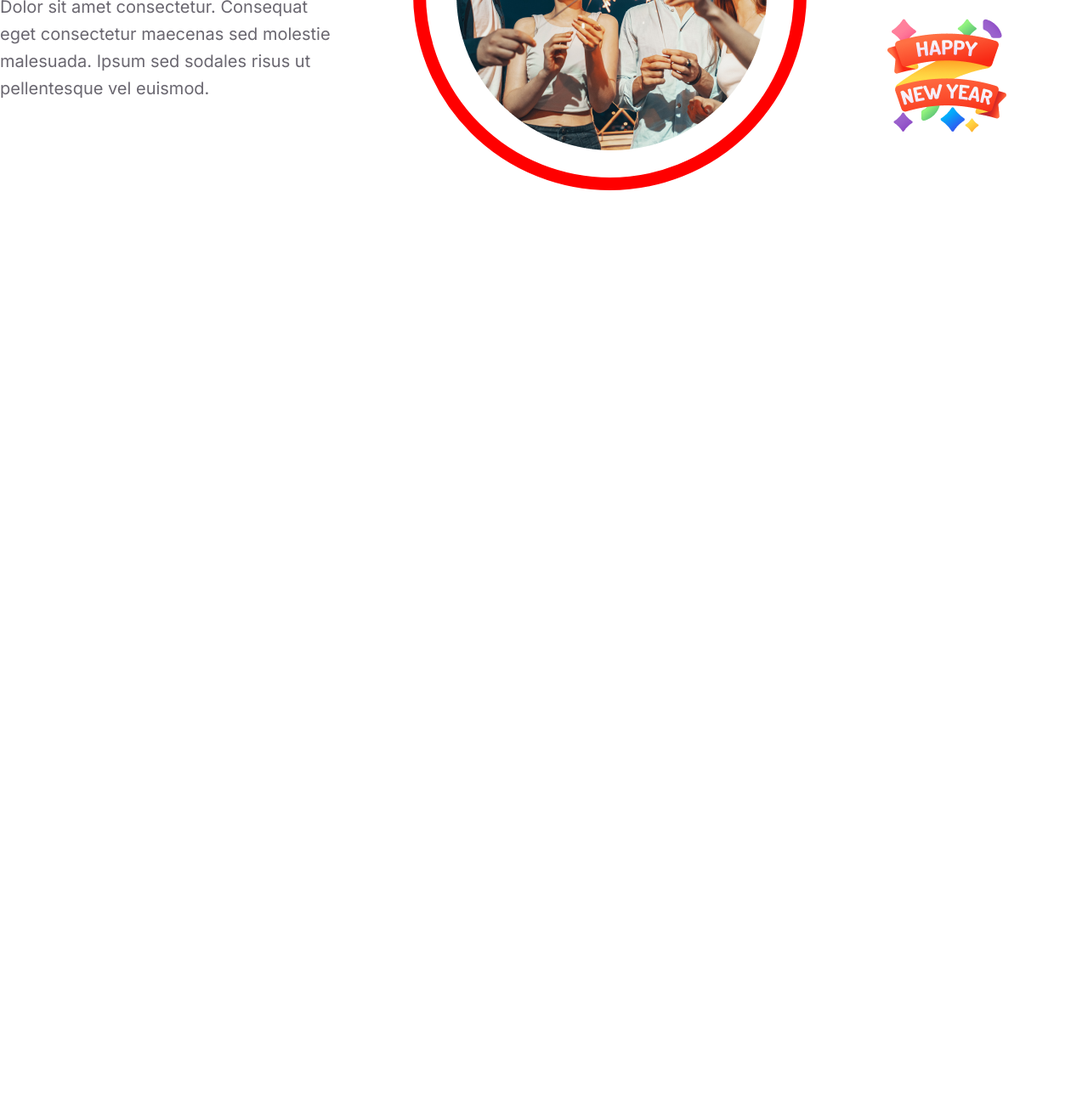
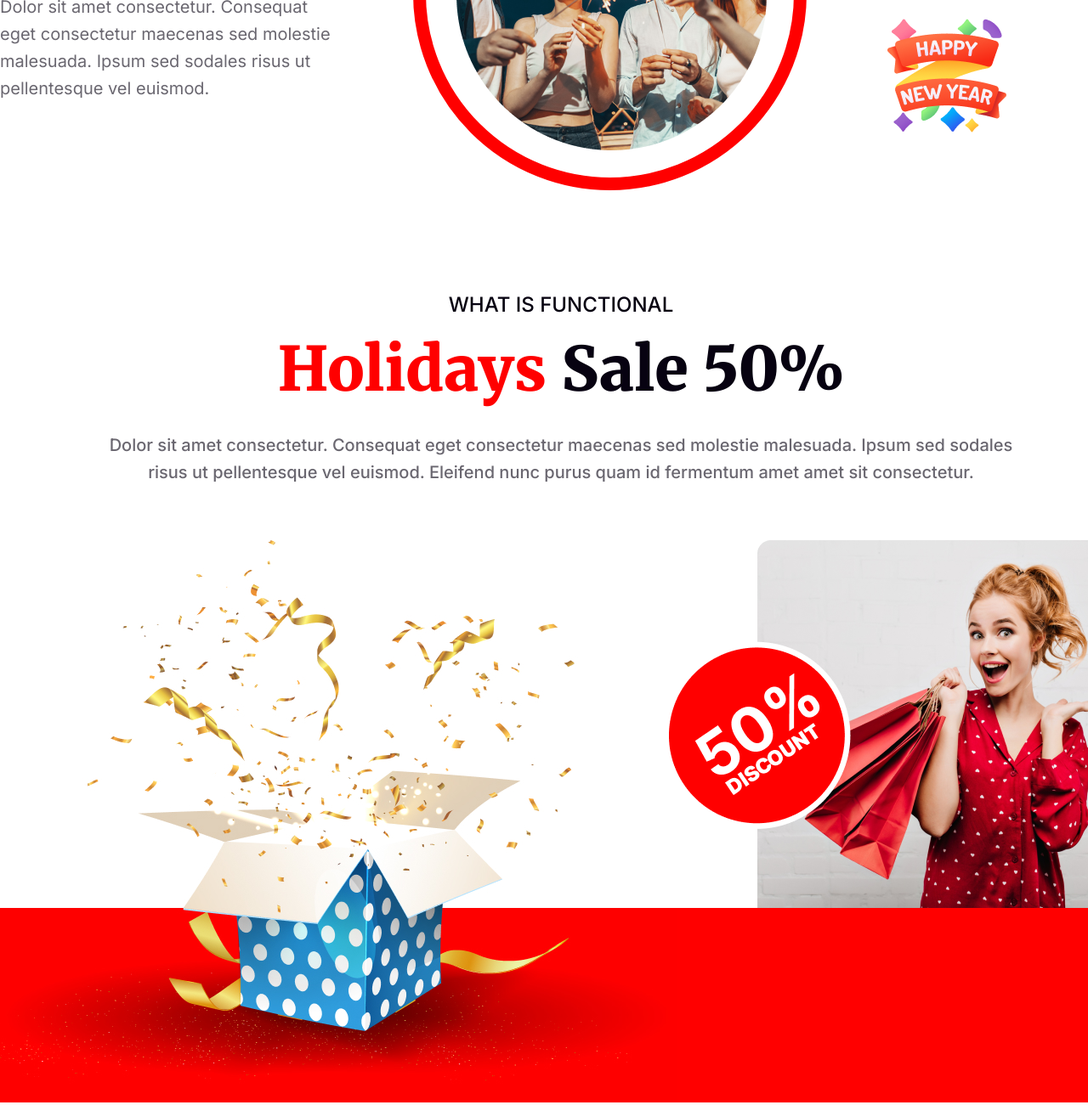
Before and after one commit to awsafur2324/new-year-template-assignment-, a plain HTML site: page index.html in a window 1280 px wide. Shown: the part 3247-4548 px from the top of the page at 85% size. Before the commit the page ends 3471 px from the top, so only its background shows below. Drawn offline with Linux system fonts and the light colour scheme.

Commit message:
Holiday sales added

```diff
--- a/css/style.css
+++ b/css/style.css
@@ -174,6 +174,7 @@ main {
     flex-direction: row;
     align-items: center;
     justify-content: space-between;
+    margin-bottom: 120px;
 }
 
 .newyear_offer>.left_section {
@@ -246,3 +247,73 @@ main {
     line-height: 32px;
     margin: 16px 0px 22px 0px;
 }
+
+/* Holydays sales */
+.holiday_sale {
+    width: 100%;
+    display: flex;
+    flex-direction: column;
+    justify-content: center;
+    align-items: center;
+}
+
+.holiday_sale>h3 {
+    color: #070211;
+    font-family: Inter;
+    font-size: 24px;
+    font-weight: 500;
+}
+
+.holiday_sale>h1 {
+    color: #070211;
+    font-family: Merriweather;
+    font-size: 72px;
+    font-weight: 900;
+    margin: 16px 0 28px 0;
+}
+
+.holiday_sale>h1>span {
+    color: #F00;
+}
+
+.holiday_sale>p {
+    width: 1068px;
+    color: rgba(7, 2, 17, 0.60);
+    text-align: center;
+    font-family: Inter;
+    font-size: 20px;
+    font-weight: 500;
+    line-height: 32px;
+}
+
+.bg_discount {
+    margin: 64px 0 120px 0;
+    width: 100%;
+    height: 662px;
+    position: relative;
+    border-radius: 15px;
+}
+
+.bg_discount img {
+    position: absolute;
+
+}
+
+.red_bar {
+    bottom: 0;
+}
+
+.box {
+    z-index: 1;
+
+}
+
+.discount {
+    top: 77px;
+    right: 276px;
+    z-index: 1;
+}
+
+.girls {
+    right: 0;
+}
--- a/index.html
+++ b/index.html
@@ -43,7 +43,8 @@
         <!-- .night_party>h1+p+btn -->
         <div class="night_party">
             <h1>Welcome to midnight party</h1>
-            <p>Dolor sit amet consectetur. Consequat eget consectetur maecenas sed molestie malesuada. Ipsum sed sodales risus ut pellentesque vel euismod.</p>
+            <p>Dolor sit amet consectetur. Consequat eget consectetur maecenas sed molestie malesuada. Ipsum sed sodales
+                risus ut pellentesque vel euismod.</p>
             <button>JOIN NOW</button>
         </div>
 
@@ -62,18 +63,47 @@
             <div class="left_section">
                 <h4>NEW BEST OFFER</h4>
                 <h2>Coming Soon</h2>
-                <p>Dolor sit amet consectetur. Consequat eget consectetur maecenas sed molestie malesuada. Ipsum sed sodales risus ut pellentesque vel euismod. </p>
+                <p>Dolor sit amet consectetur. Consequat eget consectetur maecenas sed molestie malesuada. Ipsum sed
+                    sodales risus ut pellentesque vel euismod. </p>
             </div>
             <div class="mid_section">
-                <img src="images/Ellipse 1.png" alt="New Year Celebration" >
+                <img src="images/Ellipse 1.png" alt="New Year Celebration">
             </div>
             <div class="right_section">
                 <h3>2024</h3>
                 <p>Dolor sit amet consectetur. Consequat eget consectetur maecenas sed.</p>
-                <img src="images/Group 96.png" alt="New Year image" >
+                <img src="images/Group 96.png" alt="New Year image">
             </div>
         </div>
+        <!-- .holiday_sale>h3+h1+p -->
+        <div class="holiday_sale">
+            <h3>WHAT IS FUNCTIONAL</h3>
+            <h1><span>Holidays</span> Sale 50%</h1>
+            <p>Dolor sit amet consectetur. Consequat eget consectetur maecenas sed
+                molestie malesuada. Ipsum sed sodales risus ut pellentesque vel euismod. Eleifend nunc purus quam id
+                fermentum amet amet sit consectetur.</p>
+        </div>
 
+        <div class="bg_discount">
+            <img class="red_bar" src="images/Rectangle 2.png" alt="">
+            <img class="box" src="images/Group 75.jpg" alt="">
+            <img class="discount" src="images/Group 44.png" alt="">
+            <img class="girls" src="images/Rectangle 1.png" alt="">
+        </div>
+        <!-- .portfolio>h4+h2+p+.img_container>.img_box*6 -->
+        <div class="portfolio">
+            <h4></h4>
+            <h2></h2>
+            <p></p>
+            <div class="img_container">
+                <div class="img_box"></div>
+                <div class="img_box"></div>
+                <div class="img_box"></div>
+                <div class="img_box"></div>
+                <div class="img_box"></div>
+                <div class="img_box"></div>
+            </div>
+        </div>
     </main>
 
     <!-- fototer part -->
```
Also changed, not shown: images/Group 75.jpg (added), images/Group 75.png (deleted).
